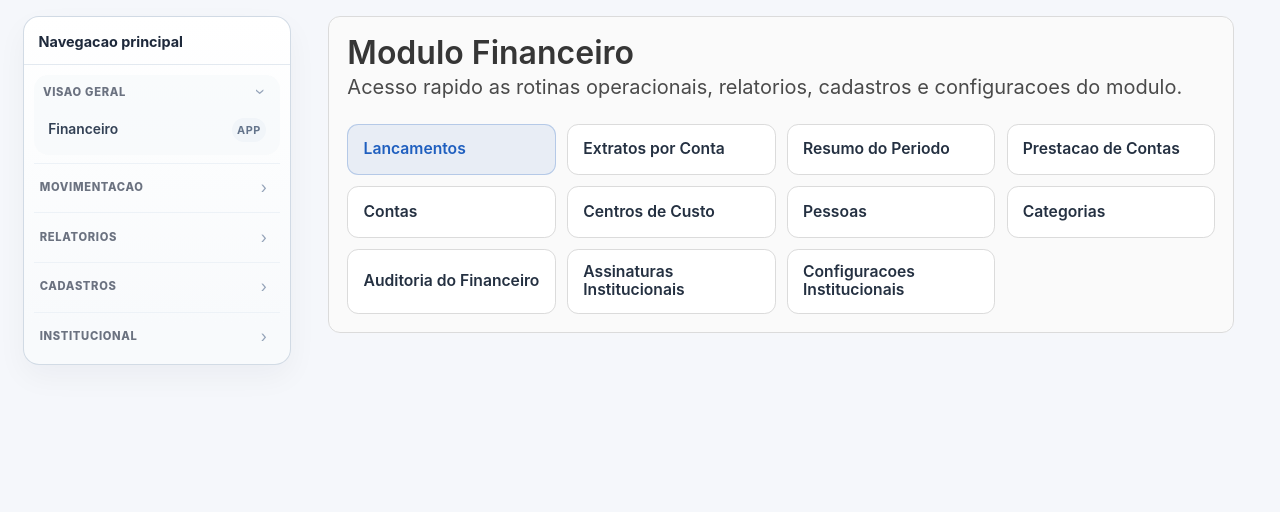
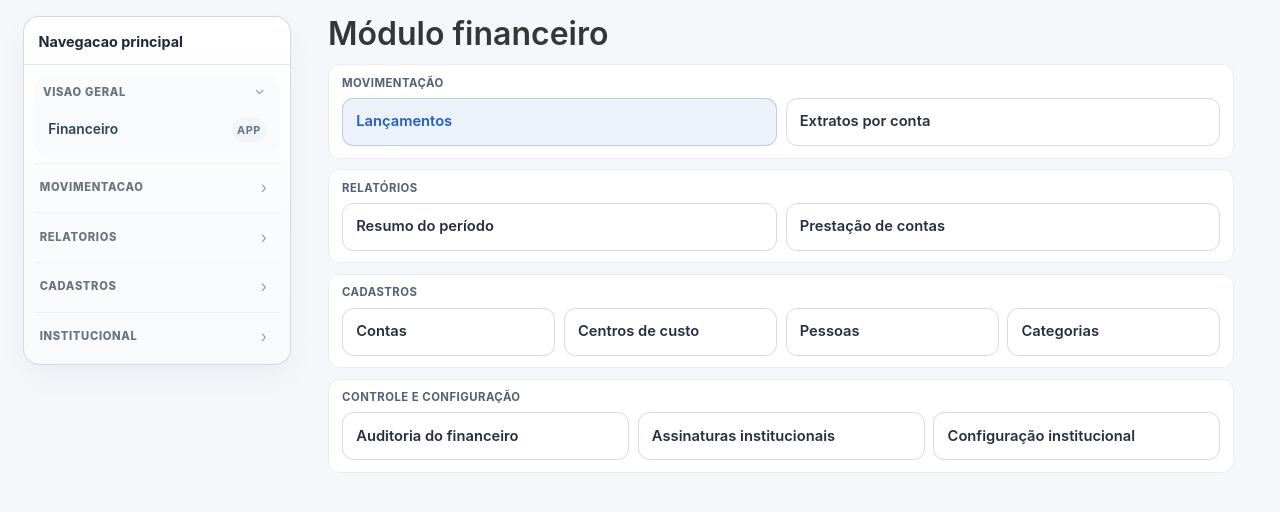
Before and after one commit to lucianobcoach-droid/Casa_Espirita, a Django app: template financeiro/templates/financeiro/home.html in a window 1280 px wide. Shown: the part 55-567 px from the top of the page. Run offline with Django 4.2, Linux system fonts and the light colour scheme; the template is opened without the code that fills it, so the values that code supplies are empty; parts of the project's set-up code (start-up, migrations or seed data) failed here and were passed over.

Commit message:
Refina home do financeiro

```diff
--- a/financeiro/templates/financeiro/home.html
+++ b/financeiro/templates/financeiro/home.html
@@ -1,27 +1,85 @@
 {% extends 'financeiro/base.html' %}
 {% block title %}Financeiro{% endblock %}
 {% block content %}
-<div class="financeiro-hero">
-    <h1 class="title">Modulo Financeiro</h1>
-    <p class="subtitle">Acesso rapido as rotinas operacionais, relatorios, cadastros e configuracoes do modulo.</p>
-    <div class="financeiro-shortcuts">
+<style>
+    .financeiro-home-grid {
+        display: grid;
+        gap: 0.65rem;
+    }
+
+    .financeiro-home-group {
+        border: 1px solid #e7edf4;
+        border-radius: 0.72rem;
+        background: #fff;
+        padding: 0.72rem 0.82rem;
+    }
+
+    .financeiro-home-group-title {
+        margin: 0 0 0.48rem;
+        color: #526171;
+        font-size: 0.71rem;
+        font-weight: 700;
+        letter-spacing: 0.04em;
+        line-height: 1.2;
+        text-transform: uppercase;
+    }
+
+    .financeiro-home-shortcuts {
+        display: grid;
+        grid-template-columns: repeat(auto-fit, minmax(180px, 1fr));
+        gap: 0.55rem;
+    }
+
+    .financeiro-home-shortcuts .financeiro-shortcut {
+        min-height: 3rem;
+        padding: 0.72rem 0.82rem;
+        box-shadow: none;
+    }
+
+    .financeiro-home-shortcuts .financeiro-shortcut-label {
+        font-size: 0.92rem;
+    }
+</style>
+
+<div class="financeiro-page-header financeiro-page-head">
+    <div class="financeiro-page-header-main">
+        <h1 class="title financeiro-page-title">Módulo financeiro</h1>
+    </div>
+</div>
+
+<div class="financeiro-home-grid">
+    <section class="financeiro-home-group">
+        <p class="financeiro-home-group-title">Movimentação</p>
+        <div class="financeiro-home-shortcuts">
             <a class="financeiro-shortcut is-primary-shortcut" href="{% url 'financeiro:lancamento-list' %}">
-            <span class="financeiro-shortcut-label">Lancamentos</span>
+                <span class="financeiro-shortcut-label">Lançamentos</span>
             </a>
             <a class="financeiro-shortcut" href="{% url 'financeiro:extrato-list' %}">
-            <span class="financeiro-shortcut-label">Extratos por Conta</span>
+                <span class="financeiro-shortcut-label">Extratos por conta</span>
             </a>
+        </div>
+    </section>
+
+    <section class="financeiro-home-group">
+        <p class="financeiro-home-group-title">Relatórios</p>
+        <div class="financeiro-home-shortcuts">
             <a class="financeiro-shortcut" href="{% url 'financeiro:resumo' %}">
-            <span class="financeiro-shortcut-label">Resumo do Periodo</span>
+                <span class="financeiro-shortcut-label">Resumo do período</span>
             </a>
             <a class="financeiro-shortcut" href="{% url 'financeiro:prestacao-contas' %}">
-            <span class="financeiro-shortcut-label">Prestacao de Contas</span>
+                <span class="financeiro-shortcut-label">Prestação de contas</span>
             </a>
+        </div>
+    </section>
+
+    <section class="financeiro-home-group">
+        <p class="financeiro-home-group-title">Cadastros</p>
+        <div class="financeiro-home-shortcuts">
             <a class="financeiro-shortcut" href="{% url 'financeiro:conta-list' %}">
                 <span class="financeiro-shortcut-label">Contas</span>
             </a>
             <a class="financeiro-shortcut" href="{% url 'financeiro:centro-custo-list' %}">
-            <span class="financeiro-shortcut-label">Centros de Custo</span>
+                <span class="financeiro-shortcut-label">Centros de custo</span>
             </a>
             <a class="financeiro-shortcut" href="{% url 'financeiro:pessoa-list' %}">
                 <span class="financeiro-shortcut-label">Pessoas</span>
@@ -29,15 +87,22 @@
             <a class="financeiro-shortcut" href="{% url 'financeiro:categoria-list' %}">
                 <span class="financeiro-shortcut-label">Categorias</span>
             </a>
+        </div>
+    </section>
+
+    <section class="financeiro-home-group">
+        <p class="financeiro-home-group-title">Controle e configuração</p>
+        <div class="financeiro-home-shortcuts">
             <a class="financeiro-shortcut" href="{% url 'financeiro:auditoria-lancamento-list' %}">
-            <span class="financeiro-shortcut-label">Auditoria do Financeiro</span>
+                <span class="financeiro-shortcut-label">Auditoria do financeiro</span>
             </a>
             <a class="financeiro-shortcut" href="{% url 'financeiro:assinatura-list' %}">
-            <span class="financeiro-shortcut-label">Assinaturas Institucionais</span>
+                <span class="financeiro-shortcut-label">Assinaturas institucionais</span>
             </a>
             <a class="financeiro-shortcut" href="{% url 'financeiro:configuracao-institucional-list' %}">
-            <span class="financeiro-shortcut-label">Configuracoes Institucionais</span>
+                <span class="financeiro-shortcut-label">Configuração institucional</span>
             </a>
         </div>
+    </section>
 </div>
 {% endblock %}
```
Also changed, not shown: docs/CODEX_RESULTADO.md (+7 -0 lines), docs/STATE.md (+1 -0 lines). Lines whose indentation alone changed are shown as unchanged.
